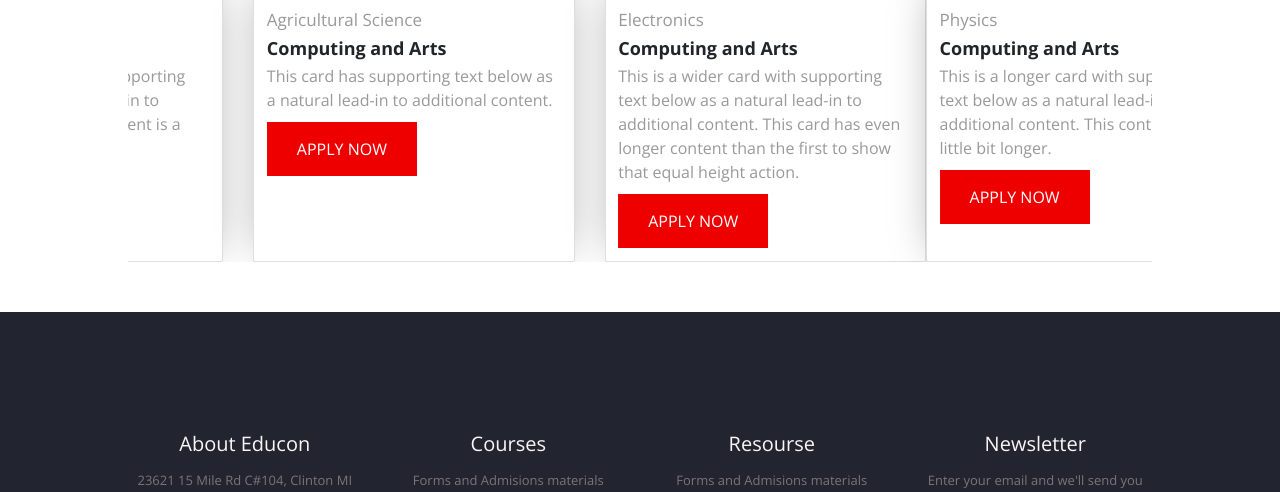
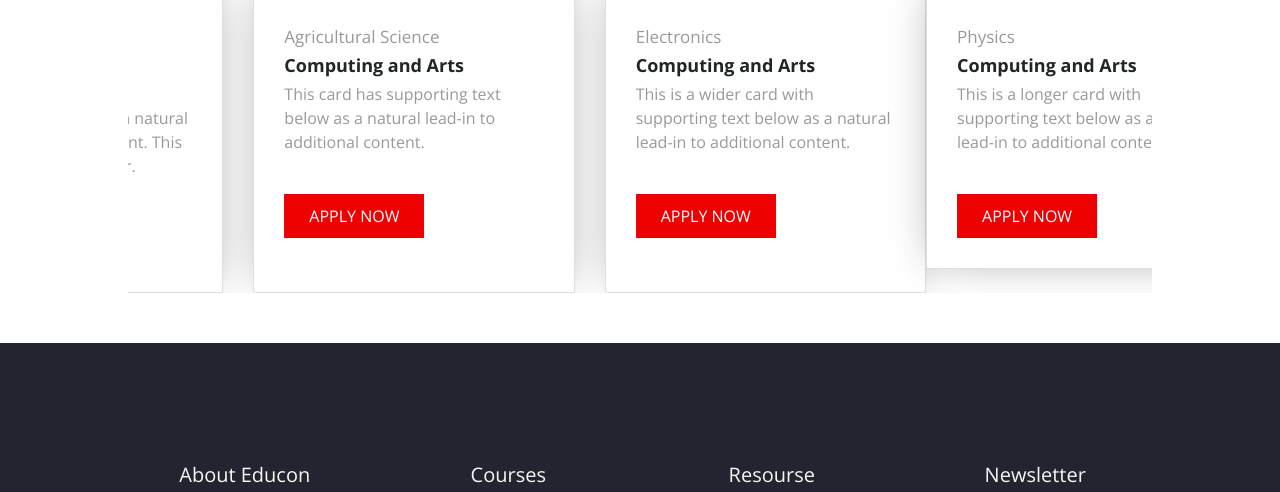
Before and after one commit to MisaelCalvillo/srax-front-test, a website: page src/index.html in a window 1280 px wide. Shown: the part 782-1274 px from the top of the page. Drawn offline with nearby package versions, Linux system fonts and the light colour scheme.

Commit message:
Feat: Add the buttons to the card{

```diff
--- a/src/index.html
+++ b/src/index.html
@@ -46,7 +46,7 @@
 									<h4 class="card-title-2">Computing and Arts</h4>
 									<p class="card-text">This is a longer card with supporting text below as a natural lead-in to additional content. This content is a little
 										bit longer.</p>
-									<a href="#" class="buttons buttons--white">Apply now</a>
+									<a href="#" class="buttons buttons--white buttons--small">Apply now</a>
 								</div>
 							</div>
 							<div class="card">
@@ -55,7 +55,7 @@
 									<h5 class="card-title">Agricultural Science</h5>
 									<h4 class="card-title-2">Computing and Arts</h4>
 									<p class="card-text">This card has supporting text below as a natural lead-in to additional content.</p>
-									<a href="#" class="buttons buttons--white">Apply now</a>
+									<a href="#" class="buttons buttons--white buttons--small">Apply now</a>
 								</div>
 							</div>
 							<div class="card">
@@ -63,9 +63,8 @@
 								<div class="card-body">
 									<h5 class="card-title">Electronics</h5>
 									<h4 class="card-title-2">Computing and Arts</h4>
-									<p class="card-text">This is a wider card with supporting text below as a natural lead-in to additional content. This card has even longer
-										content than the first to show that equal height action.</p>
-									<a href="#" class="buttons buttons--white">Apply now</a>
+									<p class="card-text">This is a wider card with supporting text below as a natural lead-in to additional content.</p>
+									<a href="#" class="buttons buttons--white buttons--small">Apply now</a>
 								</div>
 							</div>
 						</div>
@@ -77,9 +76,8 @@
 								<div class="card-body">
 									<h5 class="card-title">Physics</h5>
 									<h4 class="card-title-2">Computing and Arts</h4>
-									<p class="card-text">This is a longer card with supporting text below as a natural lead-in to additional content. This content is a little
-										bit longer.</p>
-									<a href="#" class="buttons buttons--white">Apply now</a>
+									<p class="card-text">This is a longer card with supporting text below as a natural lead-in to additional content. </p>
+									<a href="#" class="buttons buttons--white buttons--small">Apply now</a>
 								</div>
 							</div>
 							<div class="card">
@@ -88,7 +86,7 @@
 									<h5 class="card-title">Science</h5>
 									<h4 class="card-title-2">Computing and Arts</h4>
 									<p class="card-text">This card has supporting text below as a natural lead-in to additional content.</p>
-									<a href="#" class="buttons buttons--white">Apply now</a>
+									<a href="#" class="buttons buttons--white buttons--small">Apply now</a>
 								</div>
 							</div>
 							<div class="card">
@@ -96,9 +94,8 @@
 								<div class="card-body">
 									<h5 class="card-title">Sports</h5>
 									<h4 class="card-title-2">Computing and Arts</h4>
-									<p class="card-text">This is a wider card with supporting text below as a natural lead-in to additional content. This card has even longer
-										content than the first to show that equal height action.</p>
-									<a href="#" class="buttons buttons--white">Apply now</a>
+									<p class="card-text">This is a wider card with supporting text below as a natural lead-in to additional content.</p>
+									<a href="#" class="buttons buttons--white buttons--small">Apply now</a>
 								</div>
 							</div>
 						</div>
--- a/src/scss/components/_buttons.scss
+++ b/src/scss/components/_buttons.scss
@@ -39,6 +39,11 @@
       }
   }
 
+  &--small {
+      padding: 1rem 2.5rem !important;
+      position: relative;
+  }
+
   &::after {
       content: "";
       display: inline-block;
--- a/src/scss/components/_card.scss
+++ b/src/scss/components/_card.scss
@@ -2,6 +2,13 @@
   -webkit-box-shadow: 0px 0px 42px -11px rgba(0,0,0,0.39);
   -moz-box-shadow: 0px 0px 42px -11px rgba(0,0,0,0.39);
   box-shadow: 0px 0px 42px -11px rgba(0,0,0,0.39);
+
+  &-body {
+    padding: 3rem;
+    display: flex;
+    flex-direction: column;
+    align-items: flex-start;
+  }
 
   &-title {
     font-size: 1.7rem;
@@ -16,5 +23,6 @@
     font-size: 1.6rem;
     color: $color-grey-dark-2;
     font-weight: 400;
+    margin-bottom: 4rem;
   }
 }
```
Also changed, not shown: src/css/style.css.
